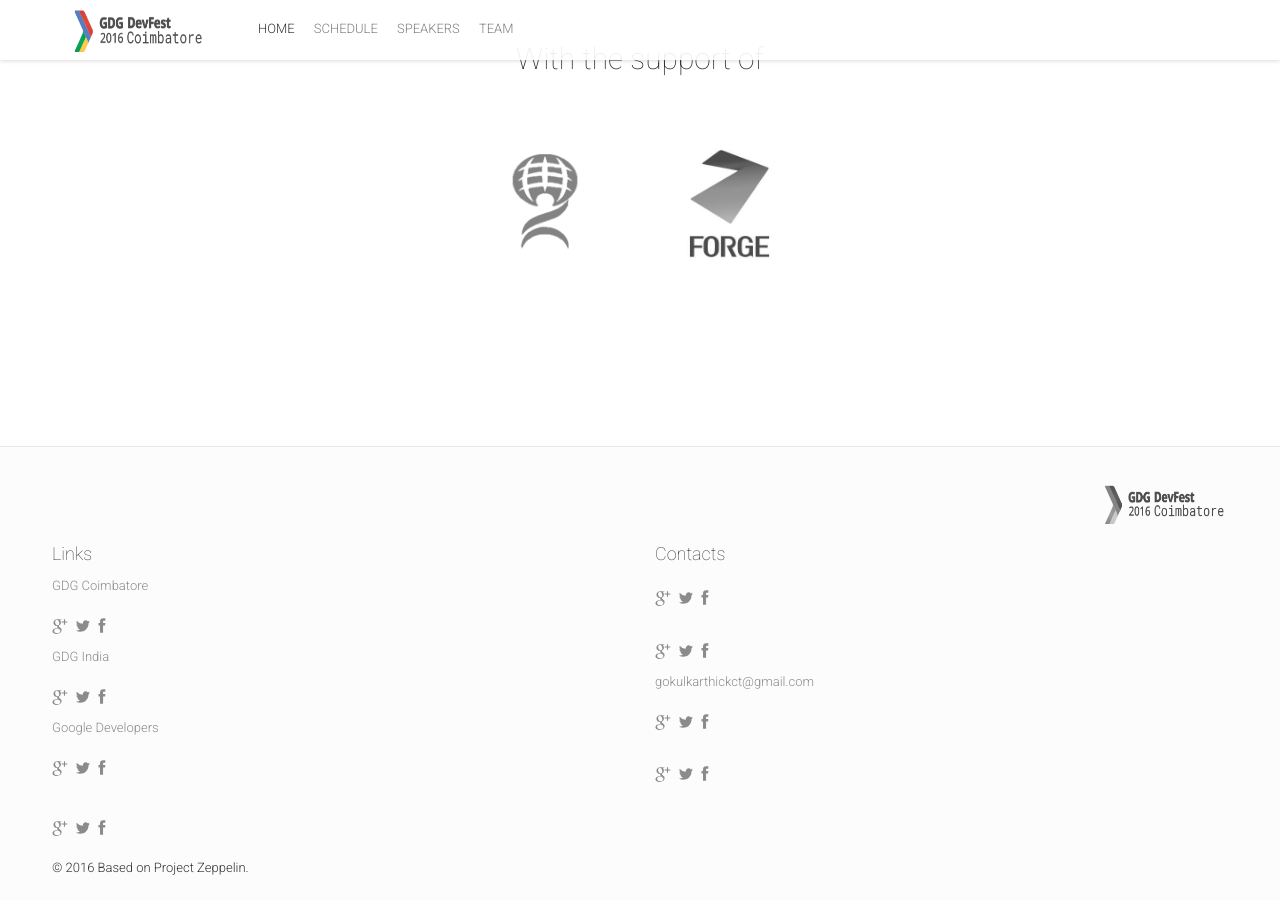
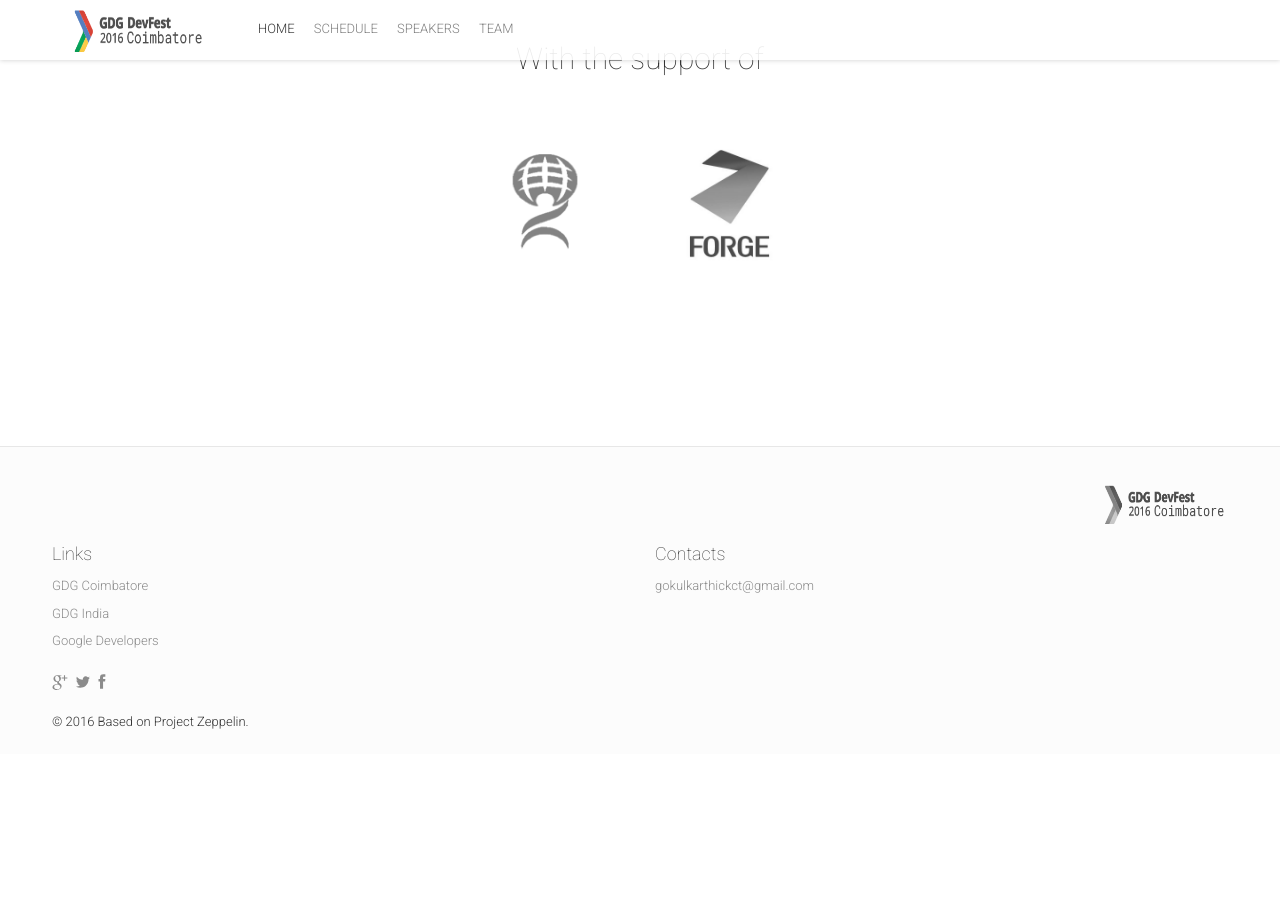
Before and after one commit to gokulkarthick/gdgcbe.github.io, a Jekyll site: the page built from index.html, in a window 1280 px wide and 900 px high, scrolled down 5410 px. Built offline with Jekyll 4.4.1, drawn with Linux system fonts in a browser that asks for light colours; nearby versions of some CDN libraries; comment, search, counter and statistics services are not loaded; after the commit the page ends 6164 px from its top, so only the background shows below that.

Commit message:
Update footer.html

```diff
--- a/_includes/footer.html
+++ b/_includes/footer.html
@@ -14,21 +14,6 @@
 			<ul>
 				{% for linkElement in block.links %}
 				<li><a href="{% if linkElement.permalink != null %} {{ linkElement.permalink | prepend: site.baseurl }} {% else %} {{ linkElement.link }} {% endif %}" {% if linkElement.link != null %}target="_blank"{% endif %}>{{ linkElement.text }}</a></li>
-					<div class="row">
-		<div class="col-md-6 col-xs-12">
-			<ul class="social-links">
-				{% for social in site.socialLinks %}
-				<li>
-					<a href="{% if social.permalink != null %} {{ social.permalink | prepend: site.baseurl }} {% else %} {{ social.link }} {% endif %}" target="_blank">
-						<svg class="icon icon-{{ social.icon }}" viewBox="0 0 30 32">
-							<use xlink:href="{{ site.baseurl }}/img/sprites/sprites.svg#icon-{{ social.icon }}"></use>
-						</svg>
-					</a>
-				</li>
-				{% endfor %}
-			</ul>
-		</div>
-	</div>
 				{% endfor %}
 			</ul>
 		</div>
```
